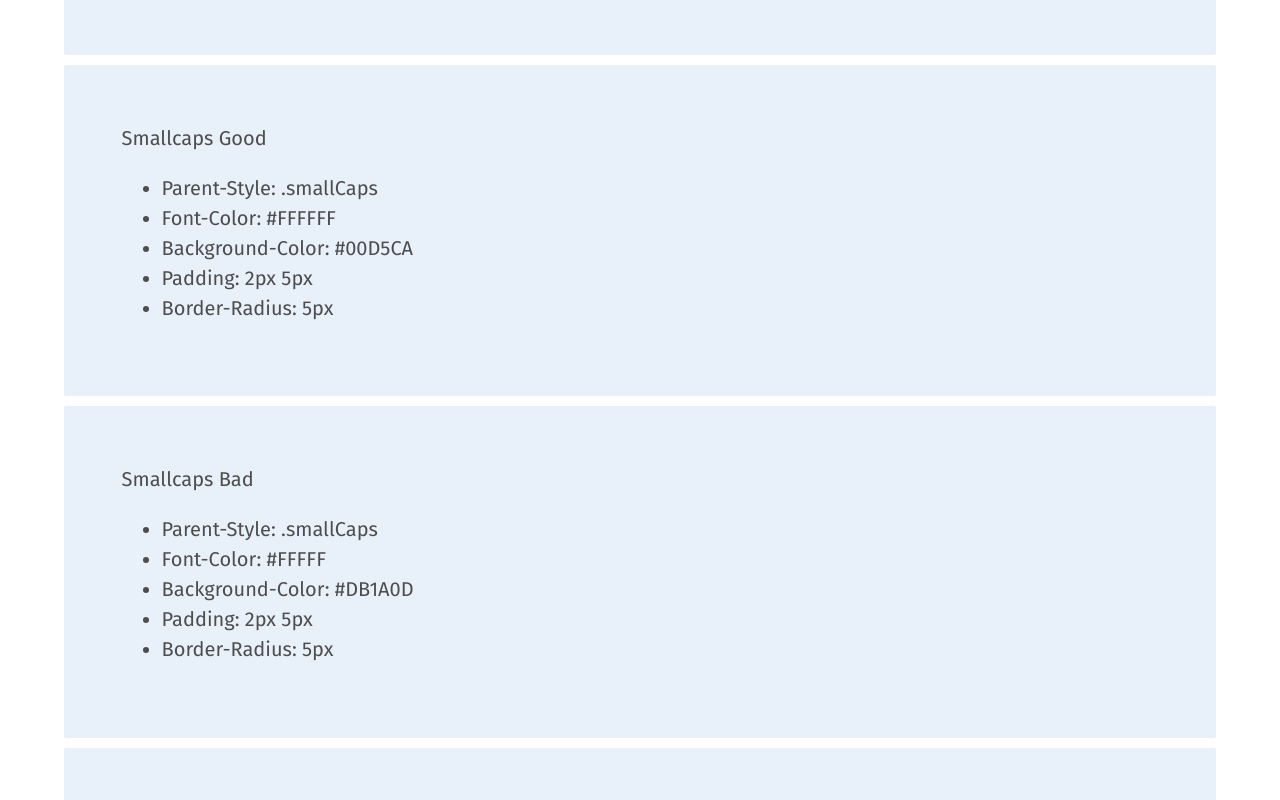
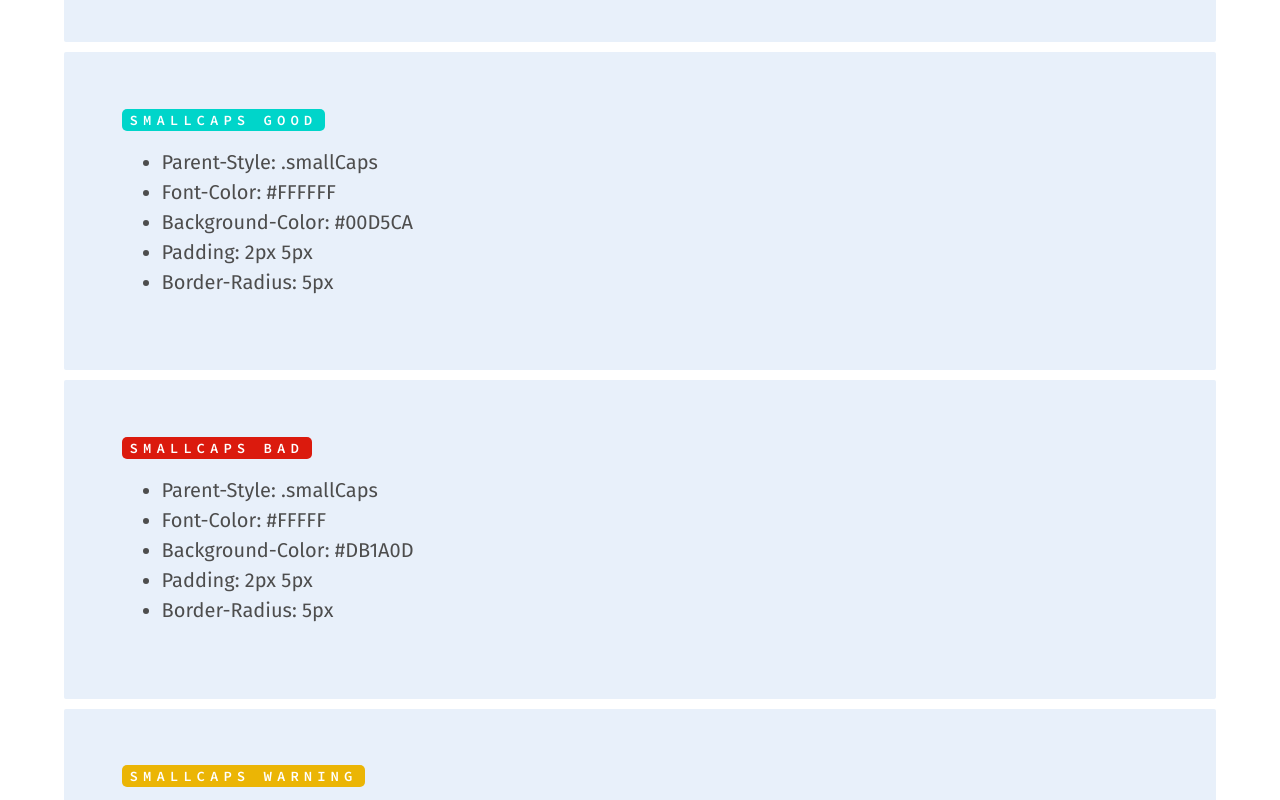
Before and after one commit to notglossy/notglossy.github.io, a plain HTML site: page design-system/index.html in a window 1280 px wide. Shown: the part 3860-4660 px from the top of the page. Drawn offline with nearby package versions, Linux system fonts and the light colour scheme.

Commit message:
Update styles.css

```diff
--- a/design-system/styles.css
+++ b/design-system/styles.css
@@ -10,6 +10,35 @@ body {
 
 .serif {
   font-family: 'Bitter', serif;
+}
+
+.smallCaps {
+  text-transform: uppercase;
+  font-size: 14px;
+  letter-spacing: 5px;
+  font-family: 'Source Code Pro', monospace;
+  font-weight: 600;
+  display: inline;
+}
+
+.smallCaps.good, .smallCaps.bad, .smallCaps.warning {
+  padding: 2px 8px;
+  border-radius: 5px;
+}
+
+.bad {
+  color: #fff;
+  background-color: #DB1A0D;
+}
+
+.good {
+  color: #fff;
+  background-color: #00D5CA;
+}
+
+.warning {
+  color: #fff;
+  background-color: #EBB505;
 }
 
 h1 {
```
